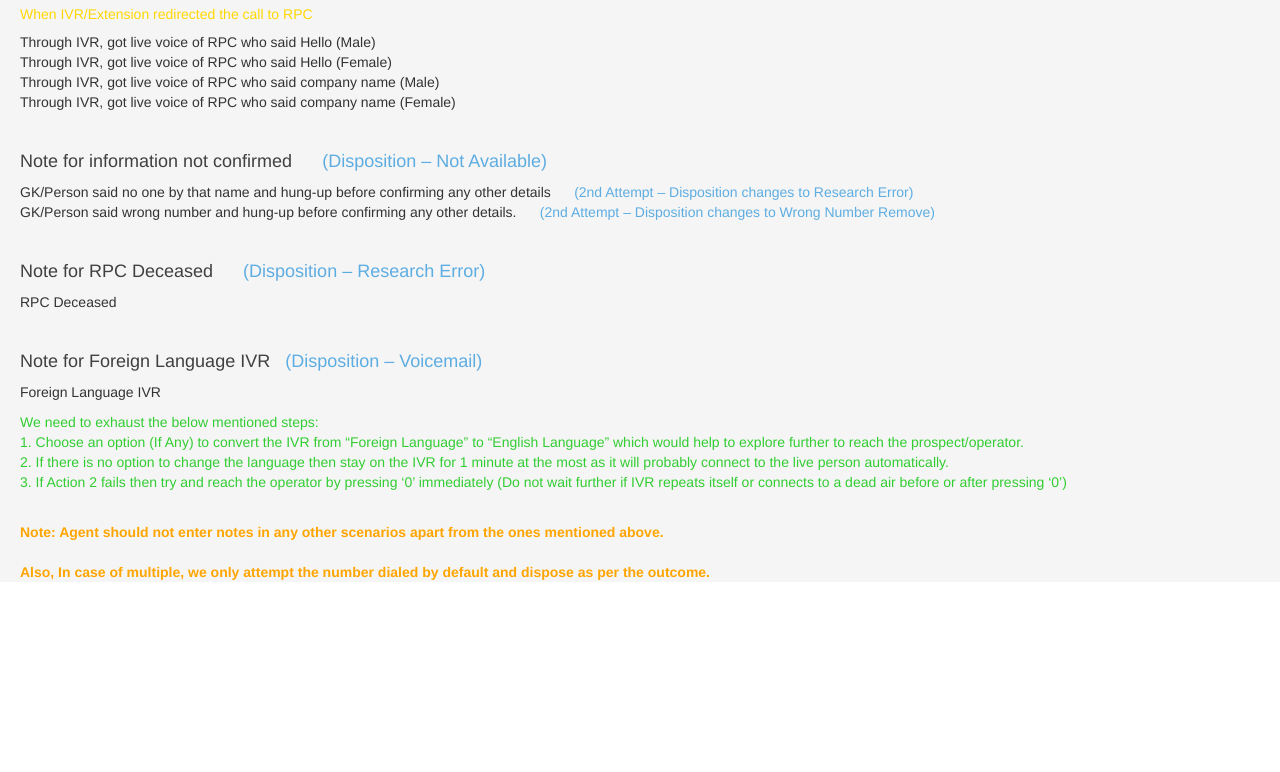
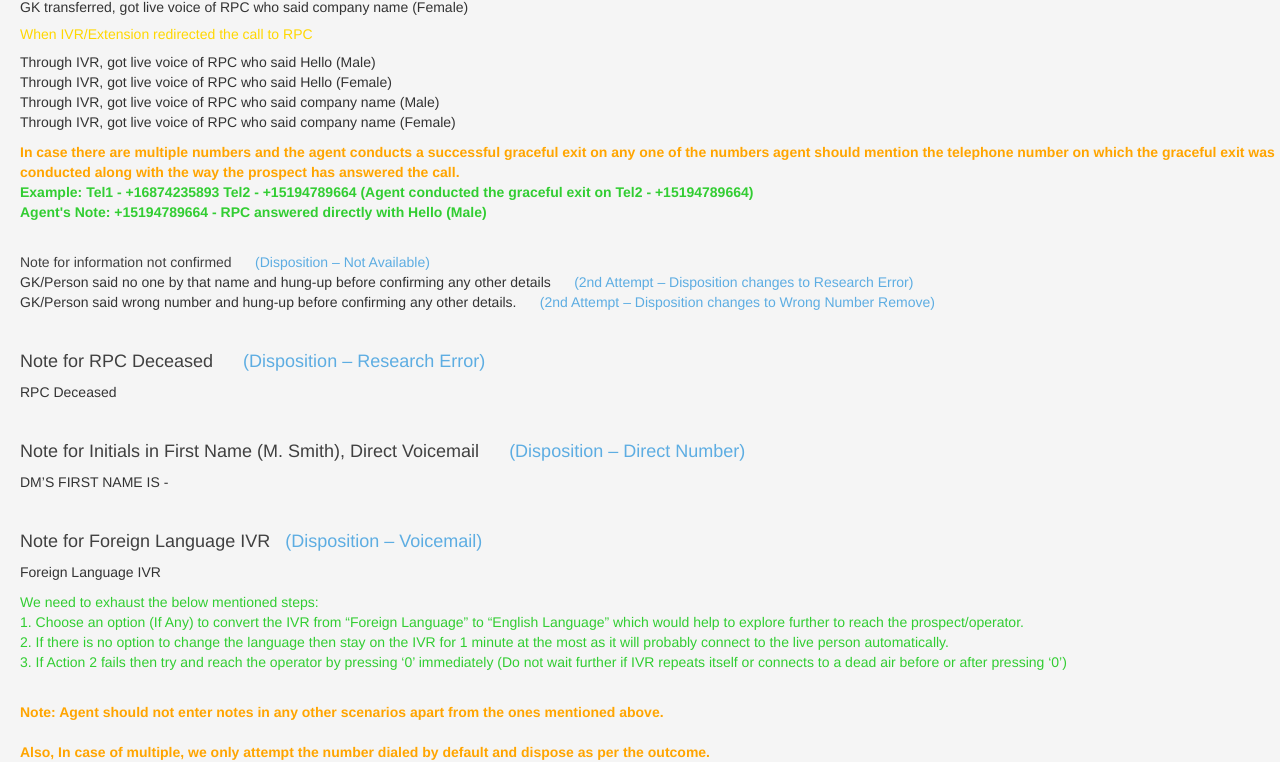
Before and after one commit to kbcasglobaldial/notes, a plain HTML site: page index.html in a window 1280 px wide. Shown: the part 906-1678 px from the top of the page. Before the commit the page ends 1498 px from the top, so only its background shows below. Drawn offline with nearby package versions, Linux system fonts and the light colour scheme; a script that the page names is missing; a web font is replaced by a local one.

Commit message:
Update index.html

```diff
--- a/index.html
+++ b/index.html
@@ -53,6 +53,7 @@
 				Force Call Exit<br>
 				GK Requested DNC – multiple calls<br>
 				GK Requested DNC – additional information required<br>
+				GK Requested DNC – incorrect information (example: Person left, no one by that name, wrong number etc)<br>
 				GK Requested DNC – Other<br>
 				Revealed correct campaign details to the Prospect<br>
 				Prospect requested DNC<br>
@@ -93,13 +94,24 @@
 			<p>Through IVR, got live voice of RPC who said Hello (Male)<br>
 				Through IVR, got live voice of RPC who said Hello (Female)<br>
 				Through IVR, got live voice of RPC who said company name (Male)<br>
-				Through IVR, got live voice of RPC who said company name (Female) </p><br>
-			<h4><span id="note">Note for information not confirmed</span>&nbsp;&nbsp;&nbsp;&nbsp;&nbsp;&nbsp;<span id="dispositions">(Disposition – Not Available)</span></h4>
+				Through IVR, got live voice of RPC who said company name (Female) </p>
+
+				<p id="foreign_language_ivr_yellow">In case there are multiple numbers and the agent conducts a successful graceful exit on any one of the numbers agent should mention the telephone number on which the graceful exit was conducted along with the way the prospect has answered the call.
+					<span id="foreign_language_ivr_green"><br>Example:
+					Tel1 - +16874235893
+					Tel2 - +15194789664
+					(Agent conducted the graceful exit on Tel2 - +15194789664)
+					<br>
+					Agent's Note:   +15194789664 - RPC answered directly with Hello (Male)</span></p><br
+			><span id="note">Note for information not confirmed</span>&nbsp;&nbsp;&nbsp;&nbsp;&nbsp;&nbsp;<span id="dispositions">(Disposition – Not Available)</span></h4>
 			<p><span>GK/Person said no one by that name and hung-up before confirming any other details</span>&nbsp;&nbsp;&nbsp;&nbsp;&nbsp;&nbsp;<span id="dispositions">(2nd Attempt – Disposition changes to Research Error)</span><br>
 				<span>GK/Person said wrong number and hung-up before confirming any other details.</span>&nbsp;&nbsp;&nbsp;&nbsp;&nbsp;&nbsp;<span id="dispositions">(2nd Attempt – Disposition changes to Wrong Number Remove)</span>
 			</p><br>
 			<h4><span id="note">Note for RPC Deceased</span>&nbsp;&nbsp;&nbsp;&nbsp;&nbsp;&nbsp;<span id="dispositions">(Disposition – Research Error)</span></h4>
 			<p><span>RPC Deceased</span>
+			</p><br>
+			<h4><span id="note">Note for Initials in First Name (M. Smith), Direct Voicemail</span>&nbsp;&nbsp;&nbsp;&nbsp;&nbsp;&nbsp;<span id="dispositions">(Disposition – Direct Number)</span></h4>
+			<p><span>DM’S FIRST NAME IS -</span>
 			</p><br>
 			<h4><span id="note">Note for Foreign Language IVR</span>&nbsp;&nbsp;&nbsp;<span id="dispositions">(Disposition – Voicemail)<br>
 				</span></h4>
```
